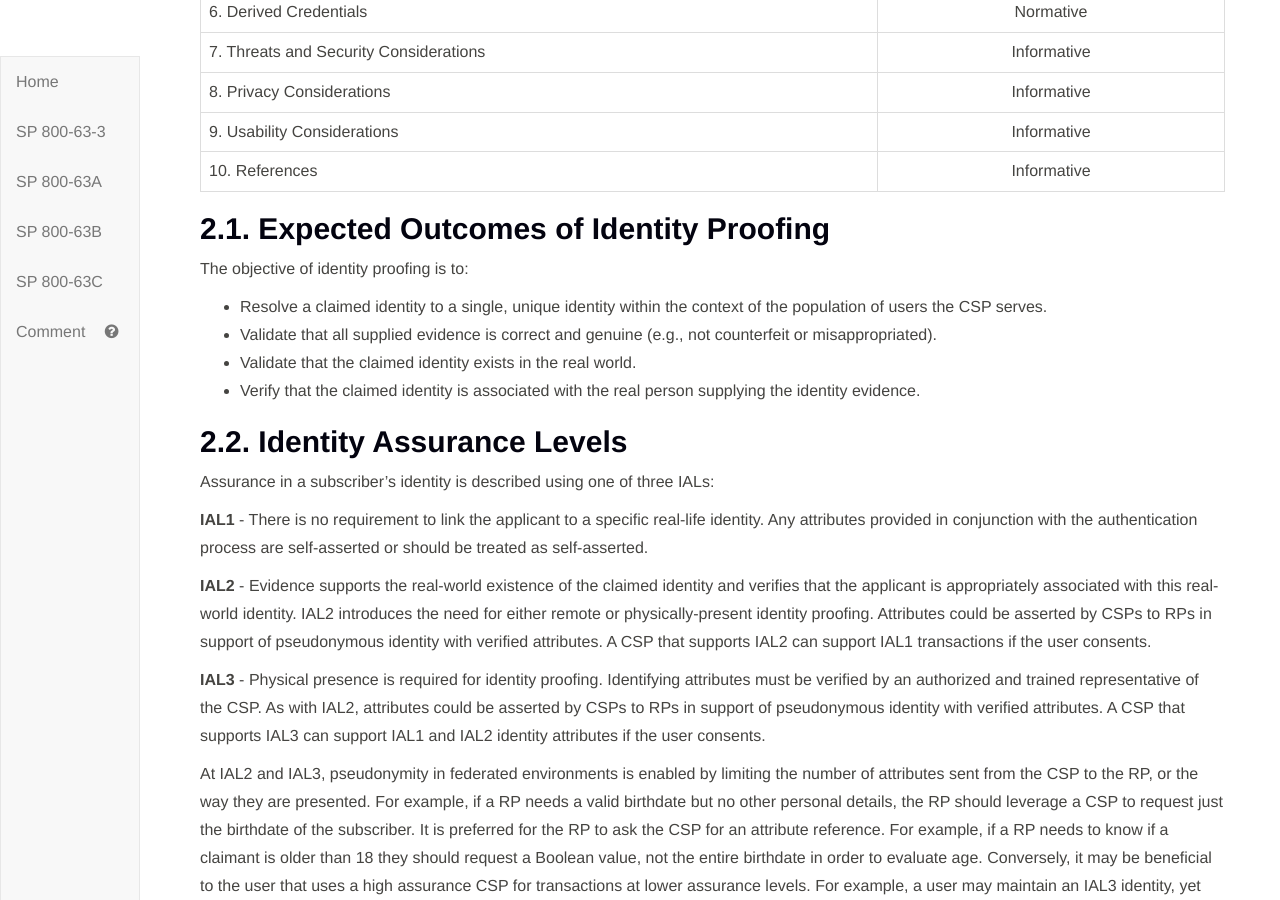
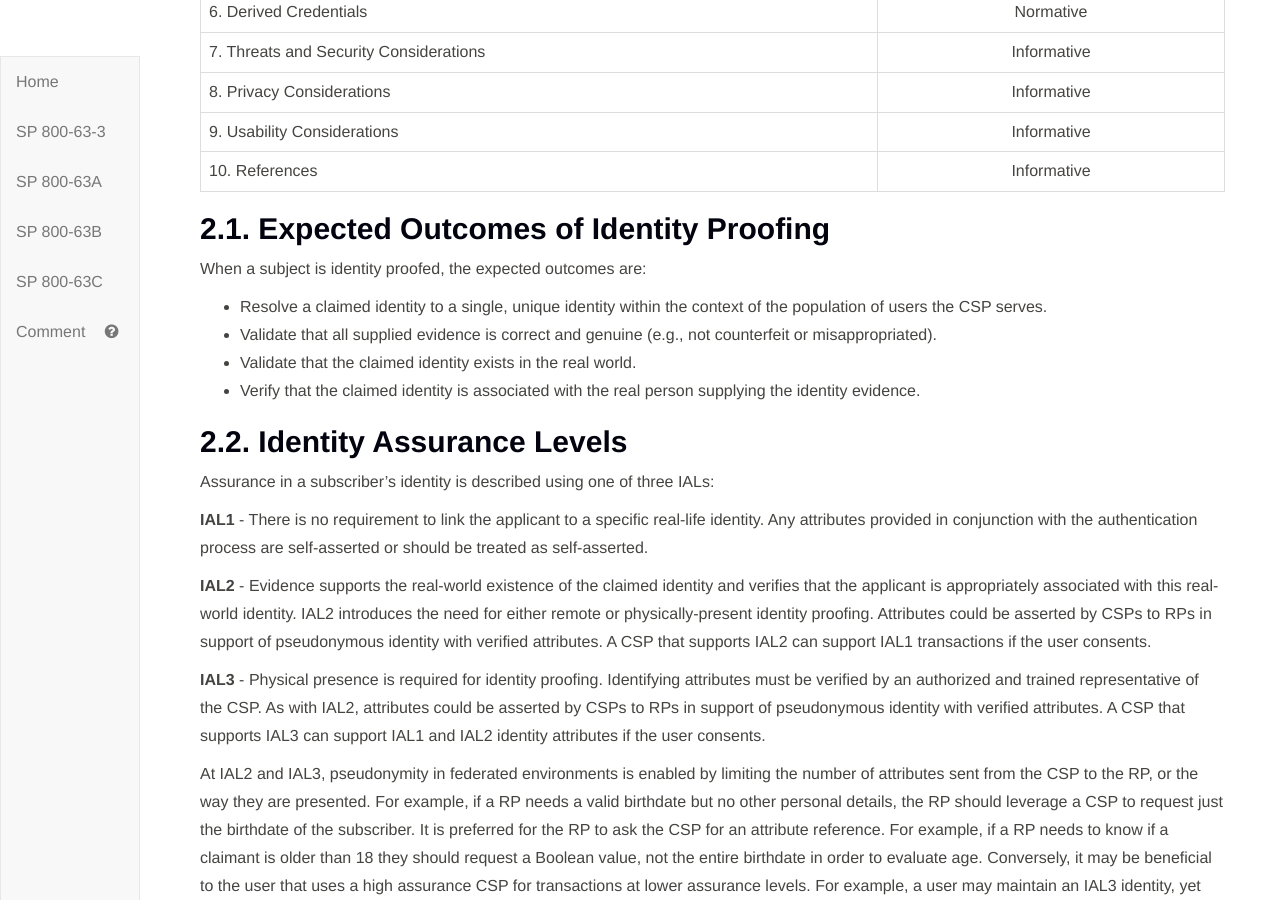
Before and after one commit to usnistgov/800-63-3, a Jekyll site: the page built from sp800-63a/sec1_2_introduction.md, in a window 1280 px wide and 900 px high, scrolled down 984 px. Built offline with Jekyll 4.4.1, drawn with Linux system fonts in a browser that asks for light colours; our own code applies the rules of GitHub Pages for plain Markdown files.

Commit message:
Closes #1126

```diff
--- a/sp800-63a/sec1_2_introduction.md
+++ b/sp800-63a/sec1_2_introduction.md
@@ -35,7 +35,7 @@ The following table states which sections of the document are normative and whic
 
 ## 2.1. Expected Outcomes of Identity Proofing
 
-The objective of identity proofing is to:
+When a subject is identity proofed, the expected outcomes are:
 
 * Resolve a claimed identity to a single, unique identity within the context of the population of users the CSP serves.
 * Validate that all supplied evidence is correct and genuine (e.g., not counterfeit or misappropriated).
```
